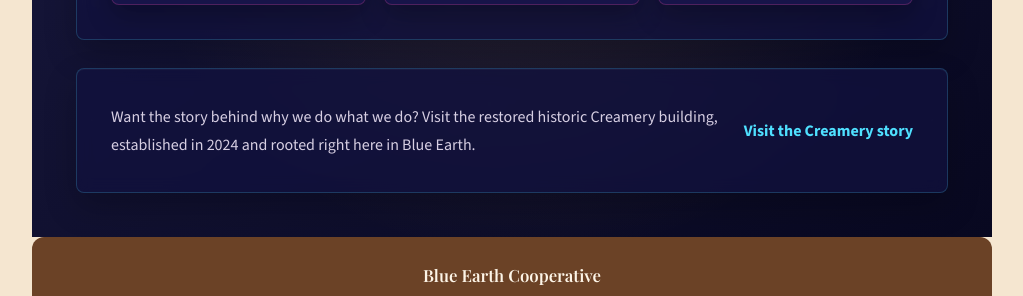
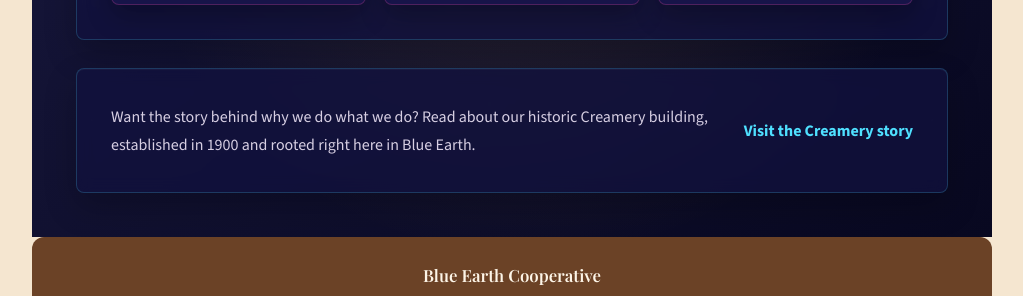
Before and after one commit to blueearthcoop/blueearthcoop.github.io, a Jekyll site: the page built from kringla/index.html, in a window 1280 px wide. Shown: the part 1489-1785 px from the top of the page, without its empty margins (128-1151 px from the left). Built offline with Jekyll 4.4.1, drawn with Linux system fonts in a browser that asks for light colours.

Commit message:
Update Kringla creamery link copy

```diff
--- a/kringla/index.html
+++ b/kringla/index.html
@@ -468,7 +468,7 @@
 
     <section class="kv-section">
         <div class="kv-footer-note">
-            <p>Want the story behind why we do what we do? Visit the restored historic Creamery building, established in 2024 and rooted right here in Blue Earth.</p>
+            <p>Want the story behind why we do what we do? Read about our historic Creamery building, established in 1900 and rooted right here in Blue Earth.</p>
             <a class="kv-secondary-link" href="/building/">Visit the Creamery story</a>
         </div>
     </section>
```
